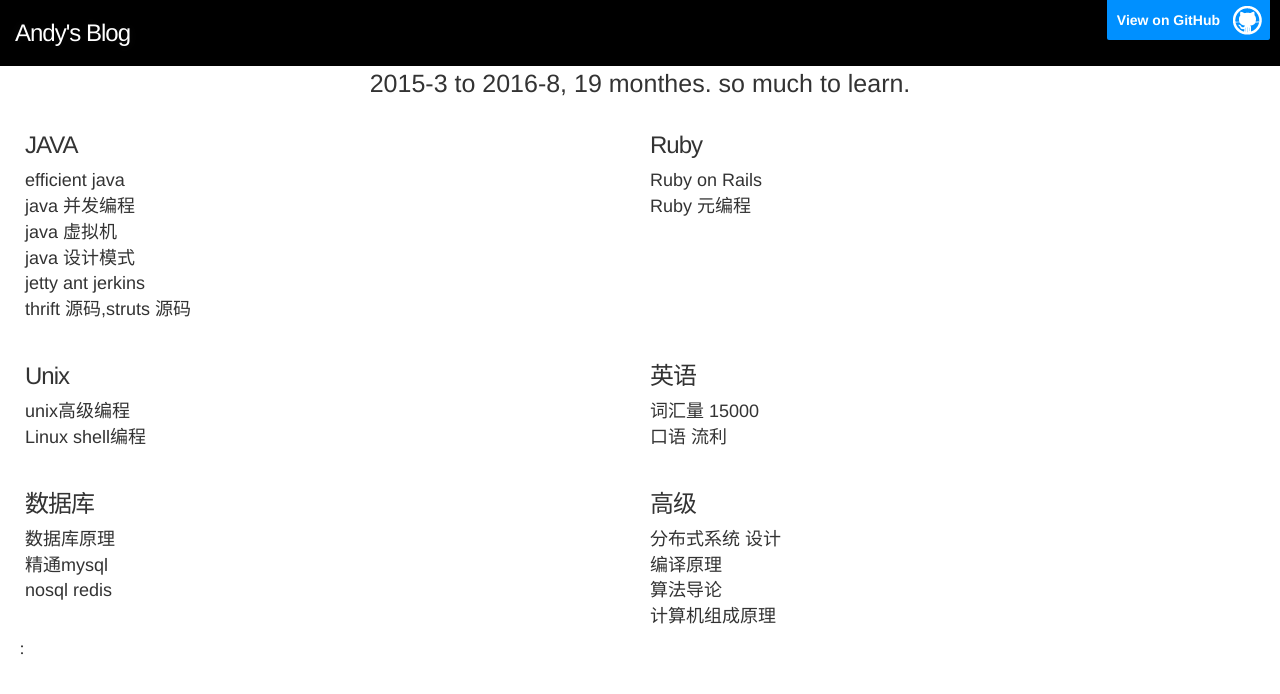
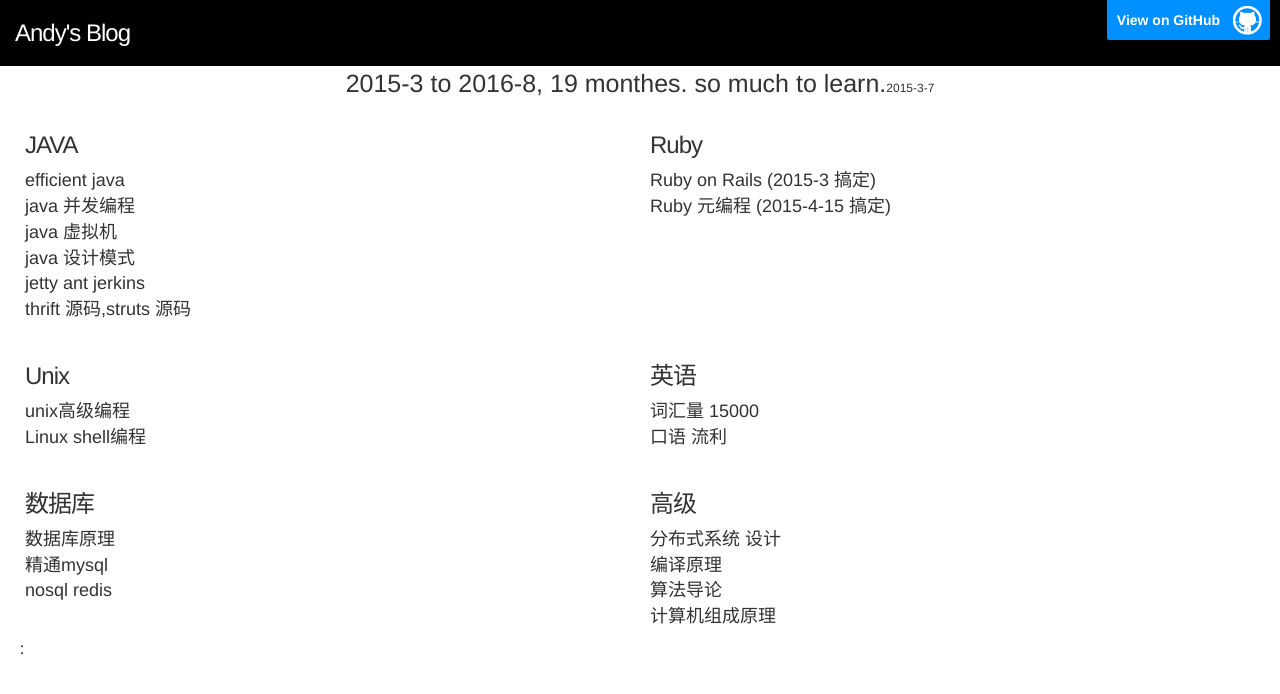
Before and after one commit to buptjunjun/buptjunjun.github.io, a plain HTML site: page index.html in a window 1280 px wide. Drawn offline with Linux system fonts and the light colour scheme.

Commit message:
add ruby and ruby 元编程计划

```diff
--- a/index.html
+++ b/index.html
@@ -57,12 +57,12 @@
     <!-- MAIN CONTENT -->
     <div  class="col-md-12 content-div" >
     		<div class="col-md-12" style="text-align:center;">
-    			<span style="font-size:25px;">2015-3 to 2016-8, 19 monthes. so much to learn.</span>
+    			<span style="font-size:25px;">2015-3 to 2016-8, 19 monthes. so much to learn.</span><span style="font-size:12px">2015-3-7</span>
     		</div>
 			<div class="col-md-12">
 	       		<div class="col-md-6 part">
 	       			<h3>JAVA</h3>
-	       			 <div class="book"> <span class="">  efficient java  </span> </div>
+	       			 <div class="book"> <span class=""> efficient java  </span> </div>
 	       			 <div class="book"> <span class="">java 并发编程 </span> </div>
 	       			 <div class="book"> <span class=""> java 虚拟机 </span> </div>
 	       			 <div class="book"> <span class=""> java 设计模式 </span> </div>
@@ -74,8 +74,8 @@
 
        		<div class="col-md-6 part">
        			<h3>Ruby</h3>
-       			 <div class="book"> <span class=""> Ruby on Rails  </span> </div>
-       			 <div class="book"> <span class="">Ruby 元编程 </span> </div>
+       			 <div class="book"> <span class=""> Ruby on Rails (2015-3 搞定)</span> </div>
+       			 <div class="book"> <span class="">Ruby 元编程 (2015-4-15 搞定)</span> </div>
        		</div>
        	</div>
 
```
